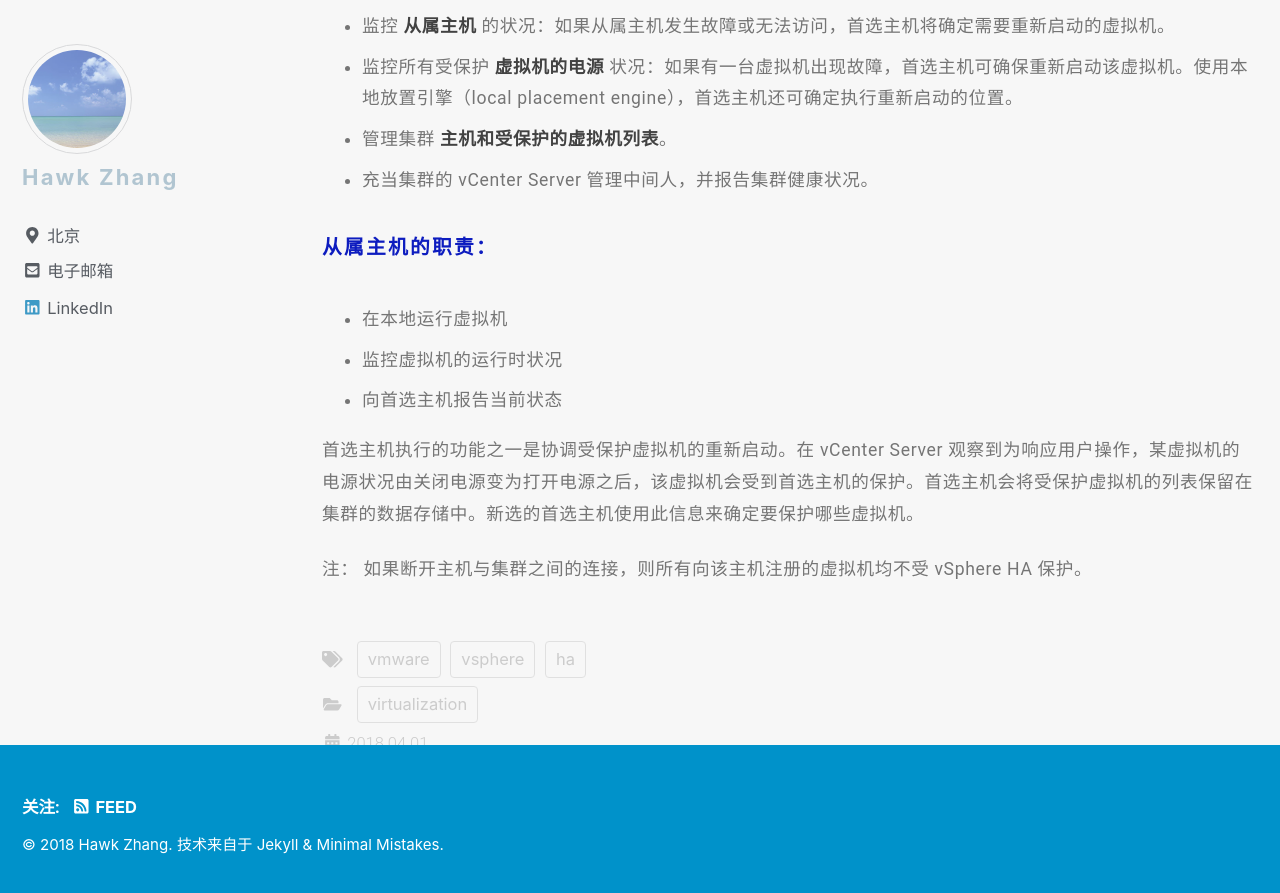
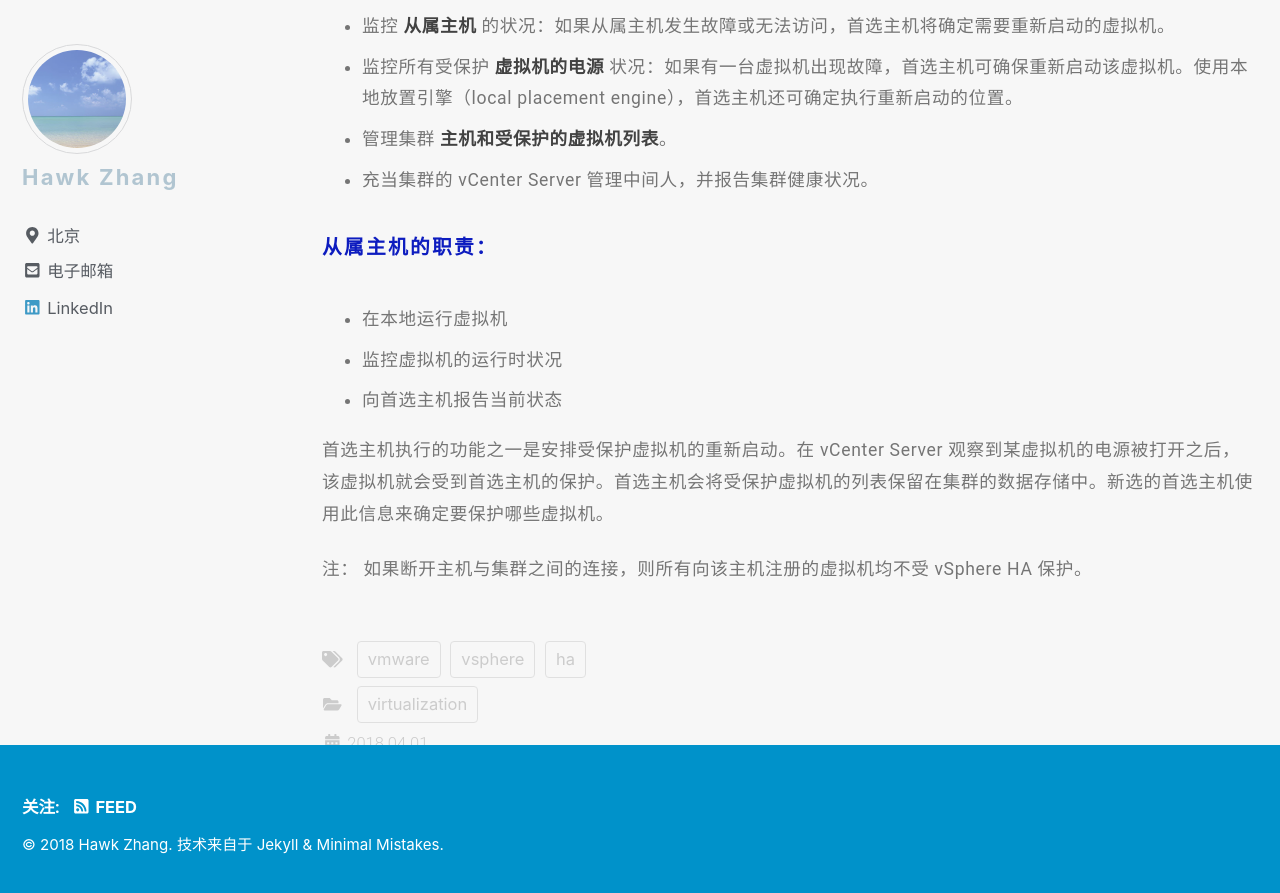
Before and after one commit to narru888/linotes_note, a Jekyll site: the page built from _posts/virtualizaion/2018-04-01-vsphere.ha.md, in a window 1280 px wide and 900 px high, scrolled down 6614 px. Shown: the top 893 px of the window. Built offline with Jekyll 4.4.1, drawn with Linux system fonts in a browser that asks for light colours; nearby versions of some CDN libraries; a script that is not in the unit is left out.

Commit message:
update on 2018-11-29 10:41:01 CST

```diff
--- a/_posts/virtualizaion/2018-04-01-vsphere.ha.md
+++ b/_posts/virtualizaion/2018-04-01-vsphere.ha.md
@@ -195,9 +195,7 @@ vSphere HA 可以将虚拟机及其所驻留的主机集中在集群内，从而
 * 监控虚拟机的运行时状况
 * 向首选主机报告当前状态
 
-
-
-首选主机执行的功能之一是协调受保护虚拟机的重新启动。在 vCenter Server 观察到为响应用户操作，某虚拟机的电源状况由关闭电源变为打开电源之后，该虚拟机会受到首选主机的保护。首选主机会将受保护虚拟机的列表保留在集群的数据存储中。新选的首选主机使用此信息来确定要保护哪些虚拟机。
+首选主机执行的功能之一是安排受保护虚拟机的重新启动。在 vCenter Server 观察到某虚拟机的电源被打开之后，该虚拟机就会受到首选主机的保护。首选主机会将受保护虚拟机的列表保留在集群的数据存储中。新选的首选主机使用此信息来确定要保护哪些虚拟机。
 
 注：
 如果断开主机与集群之间的连接，则所有向该主机注册的虚拟机均不受 vSphere HA 保护。
```
